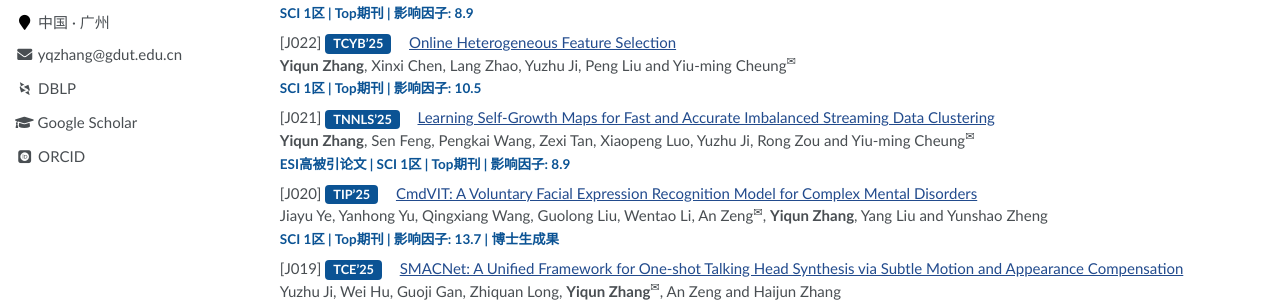
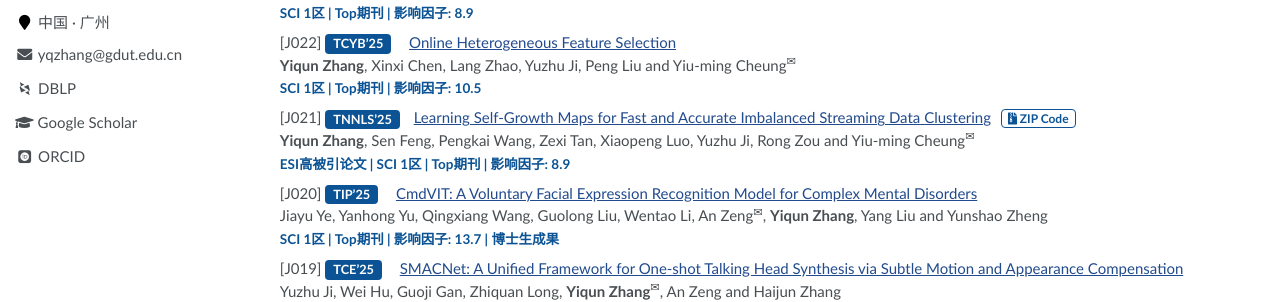
Before and after one commit to yqzhang-Zz/zh-publications, a Jekyll site: the page built from _pages/about.md, in a window 1280 px wide and 900 px high. Shown: the part 317-619 px from the top of the window. Built offline with Jekyll 4.4.1, drawn with Linux system fonts in a browser that asks for light colours; some web fonts are replaced; a script that is not in the unit is left out; comment, search, counter and statistics services are not loaded.

Commit message:
Update about.md

```diff
--- a/_pages/about.md
+++ b/_pages/about.md
@@ -46,7 +46,7 @@ TCYB'25</span>
 
 [J021] <span style="display: inline-block; background-color: #0b5394; color: #ffffff; padding: 2px 8px; border-radius: 4px; font-weight: bold; font-size: 0.85em; margin-right: 10px; vertical-align: middle; line-height: 1.2;">
 TNNLS'25</span>
-[Learning Self-Growth Maps for Fast and Accurate Imbalanced Streaming Data Clustering](https://arxiv.org/abs/2404.09243)<br>
+[Learning Self-Growth Maps for Fast and Accurate Imbalanced Streaming Data Clustering](https://arxiv.org/abs/2404.09243) <a href="https://www.comp.hkbu.edu.hk/~ymc/papers/journal/Source_code/TNNLS-2025-3563769-code.zip" target="_blank" style="color: #0b5394; border: 1px solid #0b5394; border-radius: 4px; padding: 1px 6px; text-decoration: none; font-weight: bold; font-size: 0.8em; margin-left: 6px; white-space: nowrap;"><i class="fas fa-file-archive"></i> ZIP Code</a><br>
 **Yiqun Zhang**, Sen Feng, Pengkai Wang, Zexi Tan, Xiaopeng Luo, Yuzhu Ji, Rong Zou and Yiu-ming Cheung<sup>&#x2709;</sup><br>
 <span style="color: #0b5394; font-size: 0.9em; font-weight: bold;">ESI高被引论文 | SCI 1区 | Top期刊 | 影响因子: 8.9</span>
 
```
